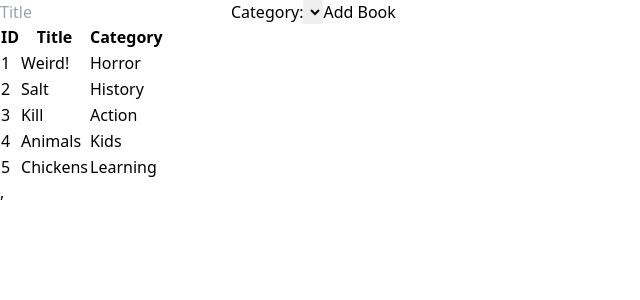
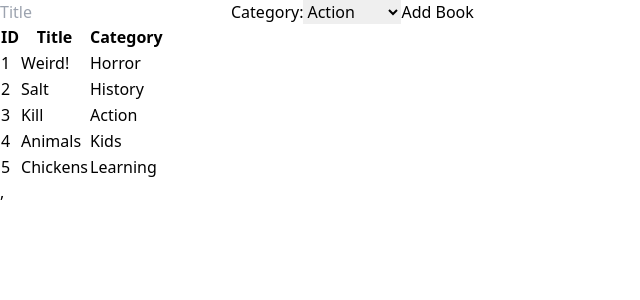
Before and after one commit to omar-labana/bookstore, a React (Create React App) app: page / in a window 1280 px wide. Shown: the top 300 px of the page, without its empty margins (0-640 px from the left). Built offline with nearby package versions, Linux system fonts and the light colour scheme.

Commit message:
Edit form

```diff
--- a/src/containers/BooksForm.js
+++ b/src/containers/BooksForm.js
@@ -3,11 +3,11 @@ import React from 'react';
 const categories = ['Action', 'Biography', 'History', 'Horror', 'Kids', 'Learning', 'Sci-Fi'];
 
 const renderCategories = (categories) => {
-  categories.map((category) => (
+  return categories.map((category) => (
     <option value={category} key={category}>{category}</option>
   ));
 };
-
+console.log(renderCategories(categories));
 const BookForm = () => (
   <div>
     <input type="text" id="title" placeholder="Title" />
```
